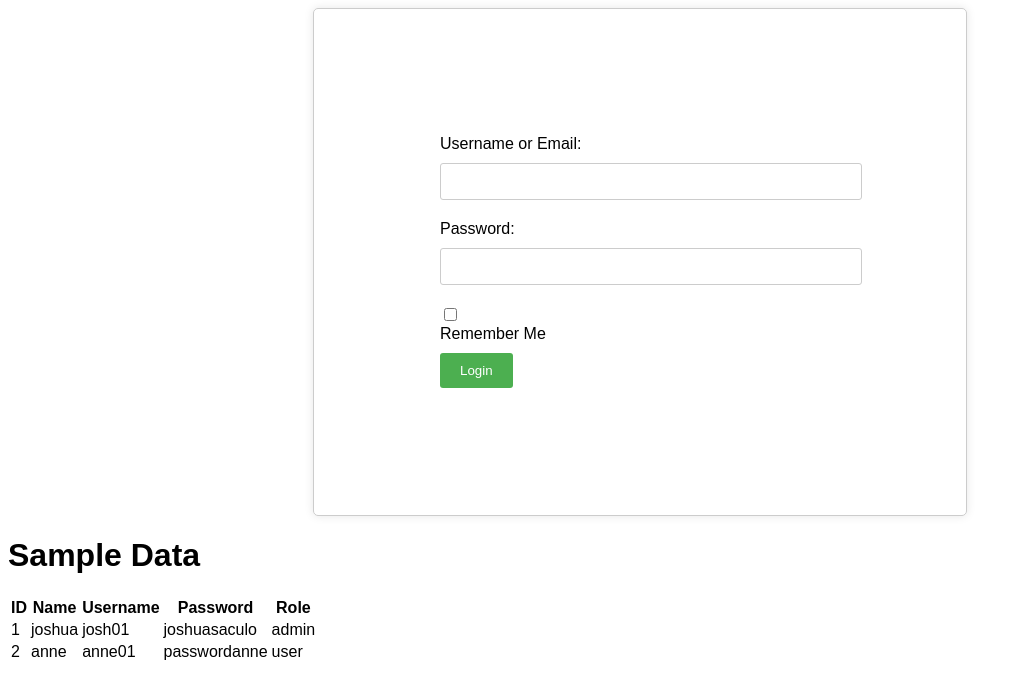
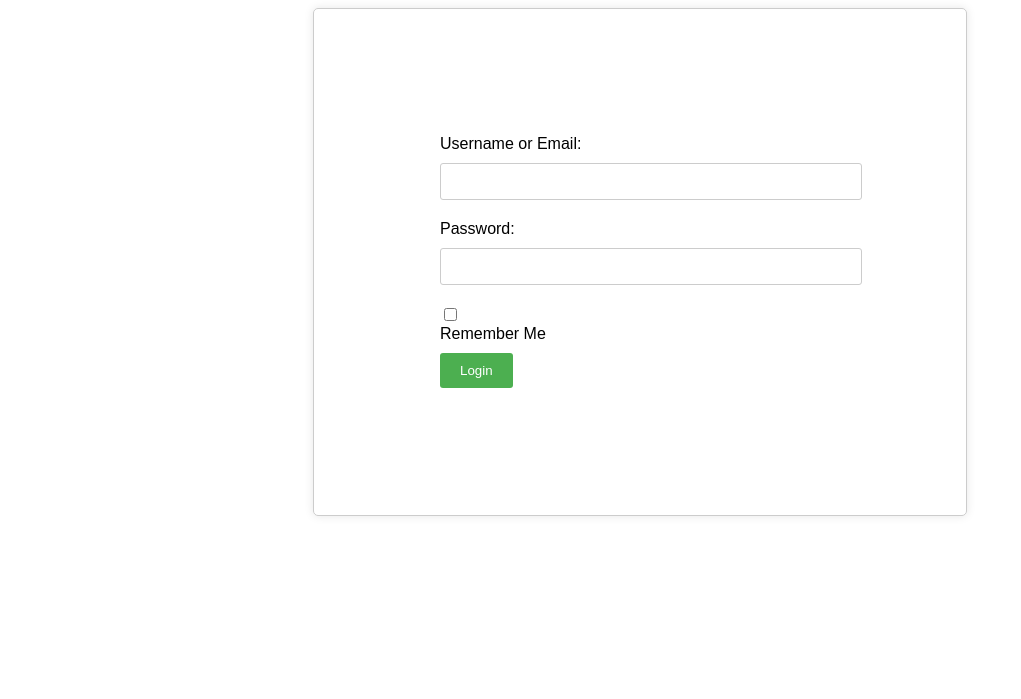
Before and after one commit to Josh011600/EmployeeProfiler, a Flask app: page / in a window 1280 px wide. Shown: the top 699 px of the page, without its empty margins (0-1021 px from the left). Run offline with Flask 3, Linux system fonts and the light colour scheme; data comes from the database, SQL or seed files in the repository.

Commit message:
commit july 23, 2023

```diff
--- a/templates/index.html
+++ b/templates/index.html
@@ -20,24 +20,5 @@
 
         <input type="submit" value="Login">
       </form>
-      <h1>Sample Data</h1>
-      <table>
-          <tr>
-              <th>ID</th>
-              <th>Name</th>
-              <th>Username</th>
-              <th>Password</th>
-              <th>Role</th>
-          </tr>
-          {% for row in data %}
-              <tr>
-                  <td>{{ row[0] }}</td>
-                  <td>{{ row[1] }}</td>
-                  <td>{{ row[2] }}</td>
-                  <td>{{ row[3] }}</td>
-                  <td>{{ row[4] }}</td>
-              </tr>
-          {% endfor %}
-      </table>
 </body>
 </html>
```
Also changed, not shown: templates/admin.html (added), templates/register.html (added), templates/user.html (added).
